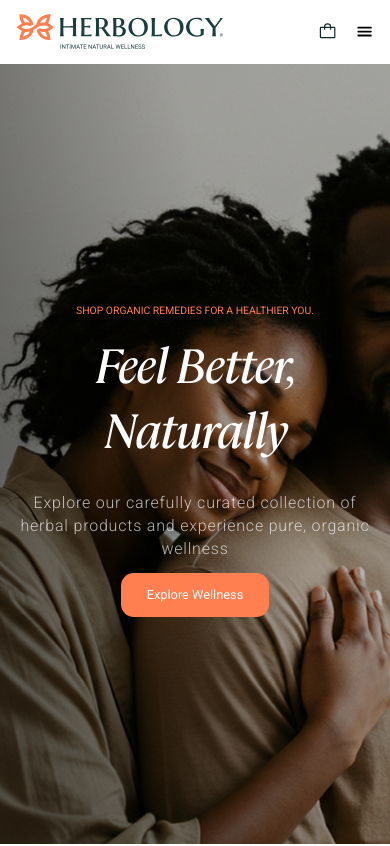
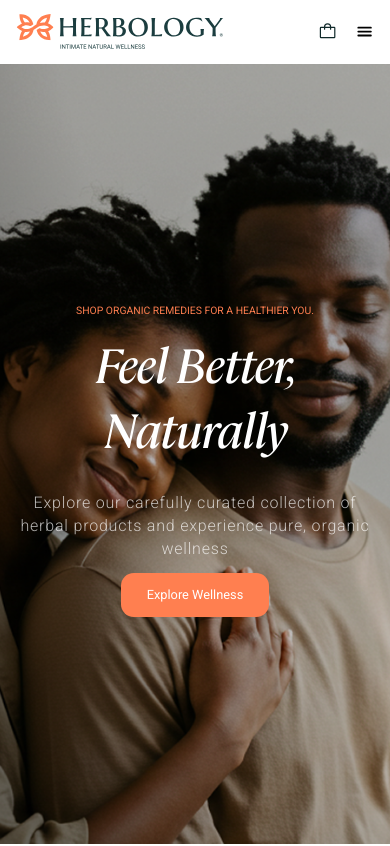
Before and after one commit to ejim11/herbology, a Next.js app: page / in a window 390 px wide. Shown: the top 846 px of the page. Built offline with nearby package versions, Linux system fonts and the light colour scheme.

Commit message:
💄 updated hero image position on smaller screens

```diff
--- a/app/globals.css
+++ b/app/globals.css
@@ -26,6 +26,12 @@
     background-size: cover;
     background-position: center;
     background-repeat: no-repeat;
+  }
+
+  @media screen and (max-width: 600px) {
+    .bg-hero {
+      background-position: 63% 50%;
+    }
   }
   .bg-wellness {
     background-image: url("../assets/about-us/wellness.png");
```
